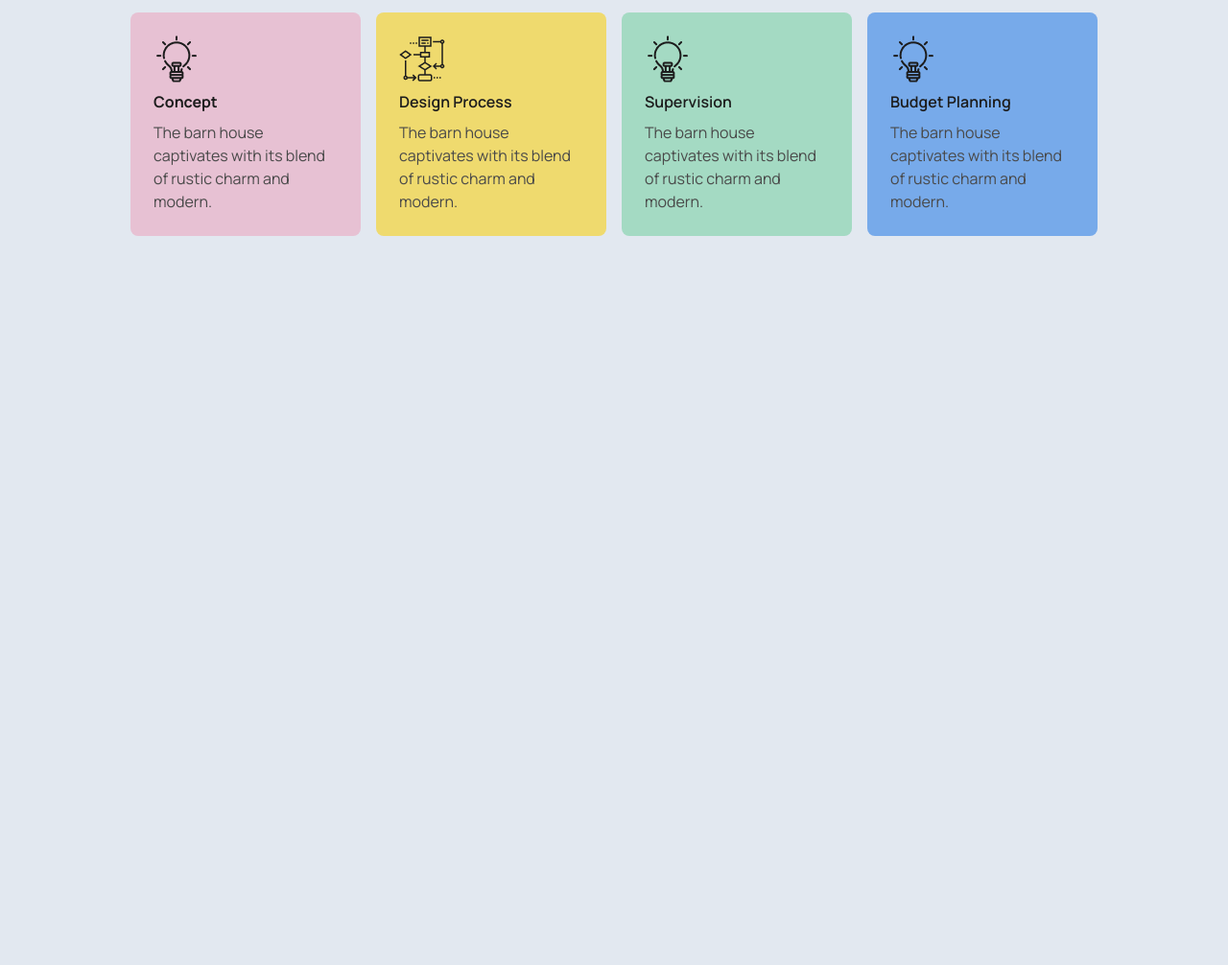
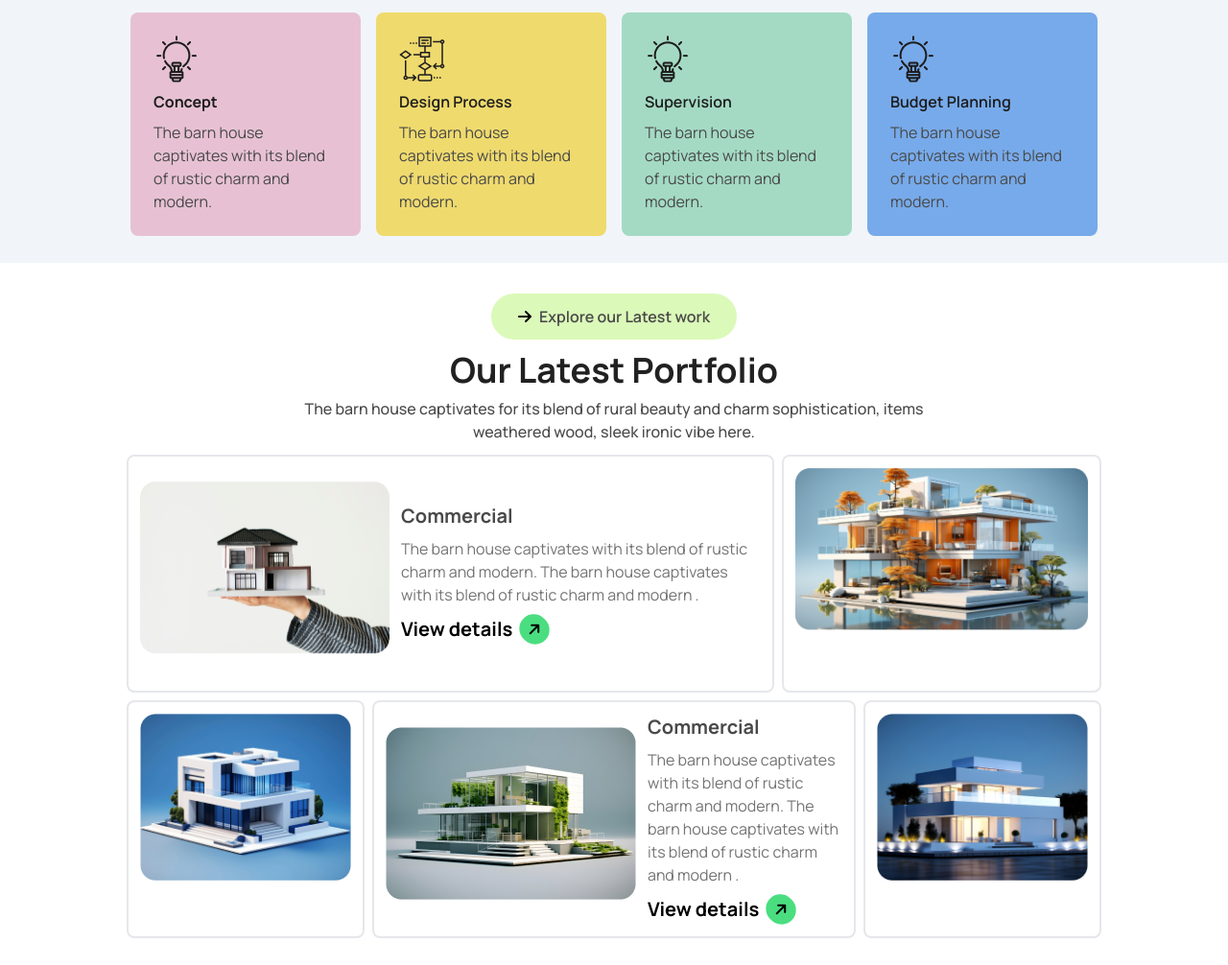
Before and after one commit to DastogirRudro/HTML-CSS-TAILWIND-civil-project, a plain HTML site: page index.html in a window 1280 px wide. Shown: the part 1515-2521 px from the top of the page at 96% size. Before the commit the page ends 1797 px from the top, so only its background shows below. Drawn offline with nearby package versions, Linux system fonts and the light colour scheme.

Commit message:
last-night-commit

```diff
--- a/index.html
+++ b/index.html
@@ -23,9 +23,9 @@
 
 </head>
 
-<body class="manrope-fon bg-slate-200">
+<body class="manrope-fon bg-slate-100">
     <!-- Here this is the heder part of my project this is large -->
-    <header class="w-full py-6 md:py-8 mb-10 shadow-sm" style="background: rgb(244, 244, 244);">
+    <header class="w-full py-6 md:py-8 mb-10 sm:shadow-sm" style="background: rgb(244, 244, 244);">
 
         <div class="flex items-center justify-center justify-between lg:container mx-5 lg:mx-auto mb-4 md:mb-6">
 
@@ -155,7 +155,7 @@
     <!-- The largest part section part is end here -->
 
     <!-- Now we will start another part that is work process part -->
-    <section class="mb-6 p-1">
+    <section class="mb-4 p-1">
         <div class="max-w-5xl mx-auto p-2">
             <div class="flex justify-center bg-white mx-auto px-3 py-2 border-1 w-44 rounded-2xl gap-1">
                 <div>
@@ -198,6 +198,80 @@
             </div>
         </div>
     </section>
+    <!-- The working process part is finished now focus on another -->
+
+    <!-- Our Challanges part is started from here -->
+    <section class="w-full bg-white py-6">
+        <div class="">
+            <div class="max-w-5xl mx-auto p-2">
+                <div class="flex justify-center bg-[#a9f0596b] mx-auto px-3 py-3 border-1 max-w-64 rounded-3xl gap-2">
+                    <div>
+                        <i class="fa-solid fa-arrow-right"></i>
+                    </div>
+                    <div>
+                        <h1 class="font-semibold text-[#494949]">Explore our Latest work</h1>
+                    </div>
+                </div>
+                <div class="text-center mt-3 space-y-2">
+                    <h1 class="font-bold text-4xl text-[#212121] mb-1">Our Latest Portfolio</h1>
+                    <p class="max-w-[678px] mx-auto text-[#494949] font-medium mb-4">The barn house captivates for its blend
+                        of rural beauty and charm sophistication, items weathered wood, sleek ironic vibe here.</p>
+                </div>
+            </div>
+            <div class="max-w-5xl gap-2 lg:grid-cols-12 lg:grid-rows-2 mx-auto p-1 grid grid-cols-1">
+                <div class="p-3 lg:col-span-8 md:flex gap-3 border-2 rounded-lg items-center justify-center">
+                    <img class="mx-auto mb-3 w-[424px] md:w-auto md:h-auto h-[300px]" src="./assets/img1.png" alt="">
+                    <div class="px-2 md:px-0">
+                        <h1 class="font-bold text-xl text-[#494949]">Commercial</h1>
+                        <p class="text-[#737373] my-2">The barn house captivates with its blend of rustic charm and modern.
+                            The barn house captivates with its blend of rustic charm and modern .</p>
+                        <div class="rounded-xl flex space-x-1 md:space-x-2 items-center">
+                            <div>
+                                <h1 class="font-bold text-xl">View details</h1>
+                            </div>
+                            <div>
+                                <i class="fa-solid fa-arrow-right -rotate-45 p-2 bg-green-400 rounded-full border-1"></i>
+                            </div>
+                        </div>
+                    </div>
+                </div>
+
+                <div class="p-3 border-2 rounded-lg lg:col-span-4">
+                    <img class="rounded-sm w-full" src="./assets/img2.png" alt="">
+                </div>
+
+                <div class="p-3 md:h-full lg:col-span-3 border-2 rounded-lg">
+                    <img class="rounded-sm w-full" src="./assets/img3.png" alt="">
+                </div>
+
+                <div class="p-3 md:col-span-6 lg:flex gap-3 border-2 rounded-lg items-center justify-center">
+                    <img class="mx-auto mb-3 w-[424px] md:w-auto md:h-auto h-[300px]" src="./assets/img4.png" alt="">
+                    <div class="px-2 md:px-0">
+                        <h1 class="font-bold text-xl text-[#494949]">Commercial</h1>
+                        <p class="text-[#737373] my-2">The barn house captivates with its blend of rustic charm and modern.
+                            The barn house captivates with its blend of rustic charm and modern .</p>
+                        <div class="rounded-xl flex space-x-1 md:space-x-2 items-center">
+                            <div>
+                                <h1 class="font-bold text-xl">View details</h1>
+                            </div>
+                            <div>
+                                <i class="fa-solid fa-arrow-right -rotate-45 p-2 bg-green-400 rounded-full border-1"></i>
+                            </div>
+                        </div>
+                    </div>
+                </div>
+
+                <div class="p-3 md:hidden border-2 rounded-lg">
+                    <img class="rounded-sm w-full" src="./assets/img2.png" alt="">
+                </div>
+
+                <div class="p-3 lg:col-span-3 md:h-full border-2 rounded-lg ">
+                    <img class="rounded-sm w-full" src="./assets/img5.png" alt="">
+                </div>
+
+            </div>
+        </div>
+    </section>
 
 </body>
 
```
